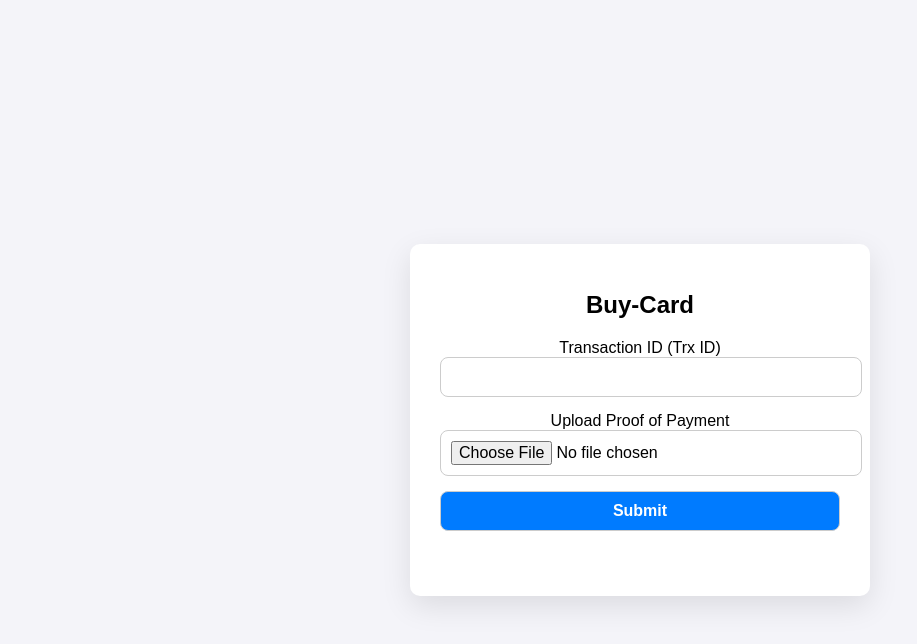
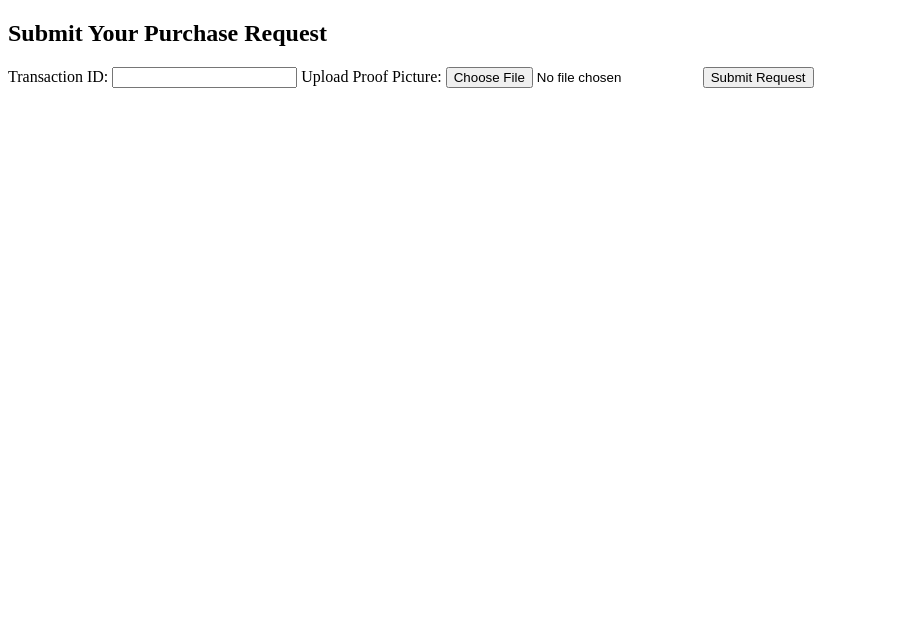
Before and after one commit to pssn552/eranwithpssn, a plain HTML site: page Buy.html in a window 1280 px wide. Shown: the whole page, without its empty margins (0-917 px from the left). Drawn offline with Linux system fonts and the light colour scheme.

```diff
--- a/Buy.html
+++ b/Buy.html
@@ -1,101 +1,54 @@
-
-    <!DOCTYPE html>
+<!DOCTYPE html>
 <html lang="en">
 <head>
     <meta charset="UTF-8">
     <meta name="viewport" content="width=device-width, initial-scale=1.0">
-    <title>Buy Card</title>
-    <style>
-        body {
-            font-family: Arial, sans-serif;
-            background-color: #f4f4f9;
-            display: flex;
-            justify-content: center;
-            align-items: center;
-            min-height: 100vh;
-            margin: 0;
-            padding: 20px;
-        }
-        .container {
-            background: #fff;
-            padding: 30px;
-            border-radius: 10px;
-            box-shadow: 0 10px 30px rgba(0, 0, 0, 0.1);
-            text-align: center;
-            max-width: 400px;
-            width: 100%;
-        }
-        h1 { font-size: 24px; margin-bottom: 20px; }
-        input, button {
-            width: 100%;
-            padding: 10px;
-            margin-bottom: 15px;
-            font-size: 16px;
-            border: 1px solid #ccc;
-            border-radius: 8px;
-        }
-        button {
-            background-color: #007bff;
-            color: white;
-            font-weight: bold;
-            cursor: pointer;
-            transition: background 0.3s;
-        }
-        button:disabled {
-            background-color: #ccc;
-            cursor: not-allowed;
-        }
-        #statusMessage { font-size: 18px; margin-bottom: 20px; }
-    </style>
+    <title>Buy Page</title>
 </head>
 <body>
-    <div class="container">
-        <h1>Buy-Card</h1>
-        <form id="buyForm">
-            <label for="trx-id">Transaction ID (Trx ID)</label>
-            <input type="text" id="trx-id" required>
 
-            <label for="image-upload">Upload Proof of Payment</label>
-            <input type="file" id="image-upload" accept="image/*" required>
+    <h2>Submit Your Purchase Request</h2>
 
-            <button type="submit">Submit</button>
-        </form>
+    <form id="purchaseForm">
+        <label for="trxId">Transaction ID:</label>
+        <input type="text" id="trxId" required>
 
-        <p id="statusMessage"></p>
-    </div>
+        <label for="proofPic">Upload Proof Picture:</label>
+        <input type="file" id="proofPic" accept="image/*" required>
+
+        <button type="button" onclick="submitPurchase()">Submit Request</button>
+    </form>
 
     <script>
-        document.getElementById('buyForm').addEventListener('submit', function(event) {
-            event.preventDefault();
+        function submitPurchase() {
+            let userId = localStorage.getItem("loggedInUser");
+            let trxId = document.getElementById("trxId").value;
+            let fileInput = document.getElementById("proofPic");
+            let proofPic = fileInput.files[0];
 
-            let trxId = document.getElementById('trx-id').value;
-            let file = document.getElementById('image-upload').files[0];
+            if (!trxId || !proofPic) {
+                alert("Please enter Transaction ID and upload proof picture.");
+                return;
+            }
 
-            if (trxId && file) {
-                localStorage.setItem('trxId', trxId);
-                localStorage.setItem('proofUploaded', 'true');
-                document.getElementById('statusMessage').innerText = "Your request is Processing.";
+            // Convert image to base64 for storage
+            let reader = new FileReader();
+            reader.readAsDataURL(proofPic);
+            reader.onload = function () {
+                let requests = JSON.parse(localStorage.getItem("purchaseRequests")) || [];
+                requests.push({
+                    userId,
+                    trxId,
+                    proofPic: reader.result, // Store image as base64
+                    status: "pending"
+                });
 
-                // Reset form after 2 seconds
-                setTimeout(() => {
-                    document.getElementById('buyForm').reset();
-                    document.getElementById('statusMessage').innerText = "";
-                }, 2000);
-            }
-        });
-
-        // Show approval message if admin has approved
-        window.onload = function() {
-            if (localStorage.getItem('approvalStatus') === 'approved') {
-                document.getElementById('statusMessage').innerHTML =
-                    'Congratulations, your Heera Oil package has been approved. <br>' +
-                    '<button onclick="openHeeraPage()">Go to Heera Page</button>';
-            }
-        };
-
-        function openHeeraPage() {
-            window.location.href = 'heera.html';
+                localStorage.setItem("purchaseRequests", JSON.stringify(requests));
+                alert("Purchase request submitted!");
+                window.location.href = "home.html"; // Redirect after submission
+            };
         }
     </script>
+
 </body>
 </html>
```
